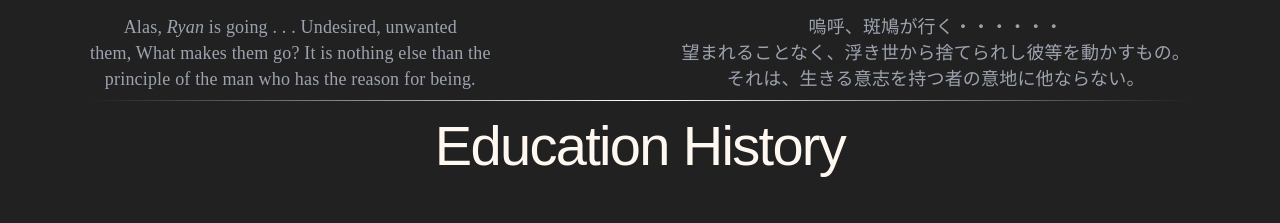
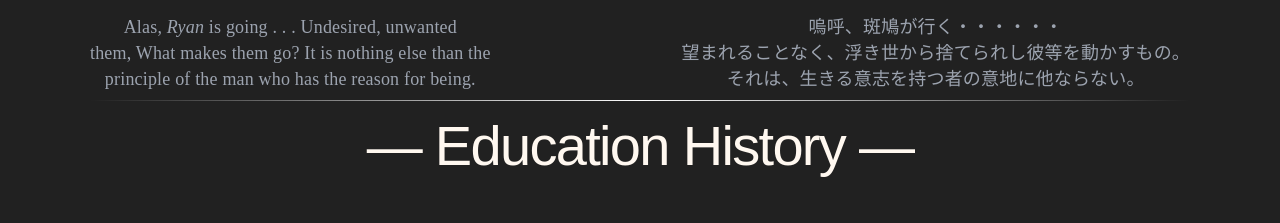
Before and after one commit to rydal05/portfolio-site, a React (Vite) app: page / in a window 1280 px wide. Shown: the part 840-1063 px from the top of the page. Built offline with nearby package versions, Linux system fonts and the light colour scheme.

Commit message:
adjusted section scrolling & some title formatting

```diff
--- a/src/sections/prof/about.jsx
+++ b/src/sections/prof/about.jsx
@@ -6,7 +6,7 @@ import heroImage from '/src/assets/REDPANDA.jpg';
 export default function About() {
 	return (
 		<>
-			<section id="home" className="scroll-mt-24">
+			<section id="home" className="scroll-mt-30">
 				<hr className="m-20" />
 				<h1 className="font-timesnewroman">Pleased to make your acquaintance.</h1>
 				<div className="flex justify-between">
--- a/src/sections/prof/contact.jsx
+++ b/src/sections/prof/contact.jsx
@@ -1,7 +1,7 @@
 export default function Contact() {
 	return (
 		<>
-			<section id="contact" className="scroll-mt-24 flex justify-between">
+			<section id="contact" className="scroll-mt-30 flex justify-between">
 				<div>
 					<h1>Extend a hand</h1>
 					<ul className="text-3xl">
--- a/src/sections/prof/education.jsx
+++ b/src/sections/prof/education.jsx
@@ -3,8 +3,8 @@ import TextBlock from "/src/components/TextBlock";
 
 export default function Education() {
 	return (
-		<section id="education" className="scroll-mt-24">
-			<h1>Education History</h1>
+		<section id="education" className="scroll-mt-30">
+			<h1>— Education History —</h1>
 			<div className="flex justify-between">
 				<TextBlock
 					title="Palm Beach Central High School"
--- a/src/sections/prof/portfolio.jsx
+++ b/src/sections/prof/portfolio.jsx
@@ -5,8 +5,8 @@ import TextBlock from "/src/components/TextBlock";
 export default function Portfolio() {
 	return (
 		<>
-			<section id="portfolio" className="scroll-mt-24">
-				<h1>Collected Portfolio Works</h1>
+			<section id="portfolio" className="scroll-mt-30">
+				<h1>— Collected Portfolio Works —</h1>
 				<div className="flex">
 					<div>
 						<TallProjectModal
--- a/src/sections/prof/skills.jsx
+++ b/src/sections/prof/skills.jsx
@@ -53,7 +53,7 @@ const languages = [
 export default function Skills() {
 	return (
 		<>
-			<section id="skills" className="scroll-mt-24">
+			<section id="skills" className="scroll-mt-30">
 				<h1>Some of my skillset</h1>
 				<div className="flex justify-center gap-20">
 					<ListModal
```
